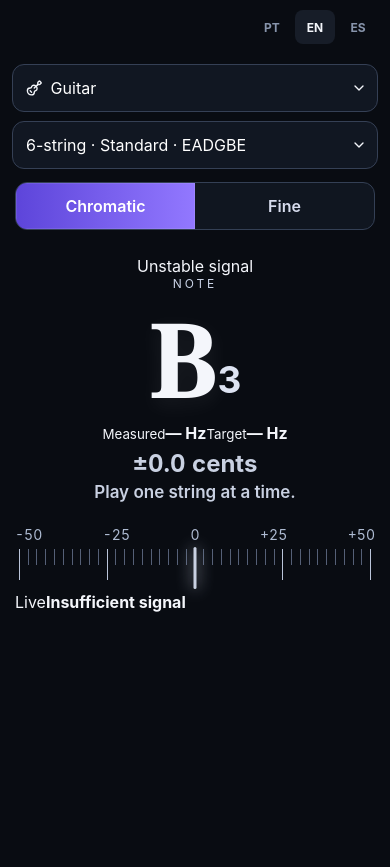
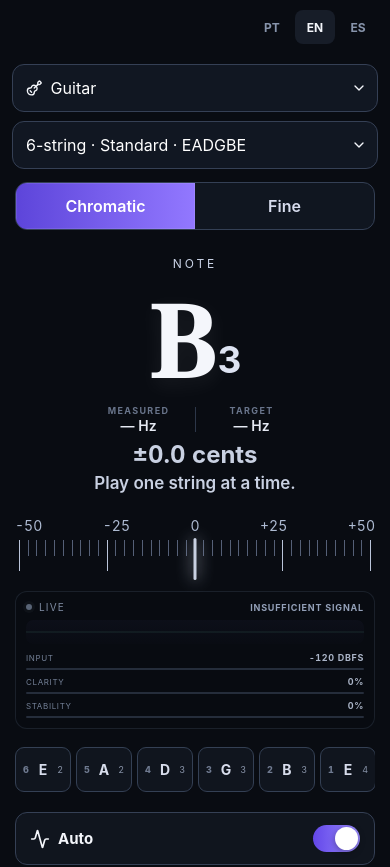
Before and after one commit to prdanielcunha/nesttuner, a React (Vite) app: page /en/ in a window 390 px wide. Shown: the top 867 px of the page. Built offline with nearby package versions, Linux system fonts and the light colour scheme.

Commit message:
feat(ui): add live pitch trace, signal telemetry and stage visualization

```diff
--- a/apps/web/src/styles.css
+++ b/apps/web/src/styles.css
@@ -50,3 +50,75 @@ button:focus-visible,select:focus-visible,input:focus-visible,a:focus-visible{ou
 }
 @media(max-width:390px){.tuner-shell{padding-left:12px;padding-right:12px}.strings{gap:5px}.strings button{font-size:13px}.mobile-context{grid-template-columns:1fr}.note>span{font-size:104px}}
 @media(prefers-reduced-motion:reduce){*,*::before,*::after{scroll-behavior:auto!important;animation:none!important;transition-duration:.001ms!important}}
+
+/* NestTuner V2 — live musical telemetry */
+.sr-only{position:absolute;width:1px;height:1px;padding:0;margin:-1px;overflow:hidden;clip:rect(0,0,0,0);white-space:nowrap;border:0}
+.frequency-pair{display:flex;align-items:center;justify-content:center;gap:18px;margin-top:2px;color:#b9c4d8;font-variant-numeric:tabular-nums}
+.frequency-pair span{display:grid;gap:1px;min-width:118px}
+.frequency-pair small{font-size:9px;text-transform:uppercase;letter-spacing:.15em;color:#69758b;font-weight:750}
+.frequency-pair b{font-size:18px;font-weight:620;color:#e5e9f2}
+.frequency-pair i{width:1px;height:25px;background:#2d3749}
+
+.live-telemetry{max-width:780px;margin:8px auto 0;padding:10px 12px 12px;border:1px solid rgba(90,105,132,.22);border-radius:12px;background:rgba(8,12,18,.42)}
+.live-head{display:flex;align-items:center;justify-content:space-between;gap:12px;margin-bottom:7px;color:#7f8ca3;font-size:10px;text-transform:uppercase;letter-spacing:.12em}
+.live-head>span{display:inline-flex;align-items:center;gap:7px}
+.live-head b{font-size:9px;color:#93a0b8;font-weight:700;letter-spacing:.09em}
+.live-dot{width:6px;height:6px;border-radius:50%;background:#596476;box-shadow:0 0 0 3px rgba(89,100,118,.08)}
+.live-dot.good{background:var(--good);box-shadow:0 0 0 3px rgba(100,221,177,.08)}
+
+.pitch-trace{position:relative;height:30px;overflow:hidden;border-radius:7px;background:linear-gradient(180deg,rgba(155,140,255,.035),rgba(155,140,255,.012))}
+.pitch-trace svg{display:block;width:100%;height:100%}
+.trace-center{stroke:rgba(100,221,177,.18);stroke-width:.8;vector-effect:non-scaling-stroke}
+.trace-line{fill:none;stroke:#9b8cff;stroke-width:1.25;vector-effect:non-scaling-stroke;stroke-linecap:round;stroke-linejoin:round;filter:drop-shadow(0 0 3px rgba(155,140,255,.35))}
+.metrics-grid{display:grid;grid-template-columns:repeat(3,minmax(0,1fr));gap:8px;margin-top:8px}
+.live-metric{min-width:0}
+.live-metric-head{display:flex;align-items:center;justify-content:space-between;gap:8px;color:#748097;font-size:9px;text-transform:uppercase;letter-spacing:.08em}
+.live-metric-head b{color:#abb5c8;font-size:9px;font-variant-numeric:tabular-nums}
+.live-meter{height:3px;margin-top:5px;overflow:hidden;border-radius:999px;background:#252d3b}
+.live-meter i{display:block;height:100%;border-radius:inherit;background:#77839a;transition:width 80ms linear}
+.live-metric.good .live-meter i{background:var(--good)}
+.live-metric.warn .live-meter i{background:var(--warn)}
+
+.strings{grid-template-columns:repeat(var(--string-count,6),minmax(54px,1fr))}
+.strings button{display:grid;grid-template-columns:auto 1fr auto;align-items:center;gap:4px;padding:0 10px;font-variant-numeric:tabular-nums}
+.strings button small{font-size:9px;color:#6f7a90;font-weight:760}
+.strings button b{font-size:14px;font-weight:700}
+.strings button span{font-size:9px;color:#8792a7}
+.strings button.active small,.strings button.active span{color:rgba(255,255,255,.66)}
+
+.diagnostics-panel{margin-top:12px;padding:12px;border:1px solid #303a4d;border-radius:10px;background:#0c1119}
+.diagnostics-title{display:flex;align-items:center;gap:8px;color:#cfd6e4;font-size:12px;font-weight:700}
+.diagnostics-grid{display:grid;grid-template-columns:1fr 1fr;gap:8px;margin-top:10px}
+.diagnostics-grid span{display:grid;gap:2px;min-width:0;padding:8px;border-radius:8px;background:#111722}
+.diagnostics-grid small{font-size:9px;text-transform:uppercase;letter-spacing:.08em;color:#6f7c92}
+.diagnostics-grid b{font-size:11px;color:#d4dbea;white-space:nowrap;overflow:hidden;text-overflow:ellipsis;font-variant-numeric:tabular-nums}
+.diagnostic-good{color:var(--good)!important}.diagnostic-warn{color:var(--warn)!important}
+.diagnostic-note{margin-top:8px;padding:8px 9px;border-radius:8px;background:rgba(241,196,119,.06);color:#cbb58b;font-size:10px;line-height:1.45}
+.mobile-advanced-panel{display:none}
+
+.stage-hz{display:flex;gap:12px;align-items:center;margin-top:10px;color:#d9dfeb;font-size:clamp(18px,2vw,28px);font-variant-numeric:tabular-nums}
+.stage-hz span{color:#758198;font-size:.72em}
+.stage-meter{position:relative;width:min(78vw,900px);height:20px;margin-top:34px;border-top:1px solid #394458}
+.stage-meter>i{position:absolute;left:50%;top:-8px;width:1px;height:16px;background:rgba(255,255,255,.45)}
+.stage-meter>b{position:absolute;top:-10px;width:4px;height:20px;border-radius:999px;background:currentColor;box-shadow:0 0 20px currentColor;transform:translateX(-50%);transition:left 70ms linear}
+.stage-strobe{width:min(78vw,900px);height:22px;margin-top:8px;border-radius:6px;background:repeating-linear-gradient(90deg,transparent 0 10px,#9b8cff 10px 12px,transparent 12px 21px);background-size:31px 100%;opacity:.9}
+.stage-strobe.right{animation:strobe-right var(--speed) linear infinite}.stage-strobe.left{animation:strobe-left var(--speed) linear infinite}.stage-strobe.still{opacity:.24}
+.stage-signal span{padding-left:8px;color:#7f8a9f;font-variant-numeric:tabular-nums}
+
+@media(max-width:900px){
+  .frequency-pair{gap:11px}.frequency-pair span{min-width:102px}.frequency-pair b{font-size:15px}
+  .live-telemetry{margin-top:8px;padding:9px 10px 10px}.pitch-trace{height:24px}.metrics-grid{gap:6px}
+  .strings{overflow-x:auto;overscroll-behavior-x:contain;scrollbar-width:none;grid-template-columns:repeat(var(--string-count,6),minmax(56px,1fr));padding-bottom:2px}
+  .strings::-webkit-scrollbar{display:none}.strings button{padding:0 7px;min-width:56px}
+  .mobile-advanced-panel{display:block;margin:14px 0 0;padding:16px;border:1px solid #2b3548;border-radius:16px;background:linear-gradient(145deg,rgba(17,22,32,.97),rgba(12,16,23,.98))}
+  .mobile-advanced-panel h2{margin:0 0 6px;font-size:16px}
+  .mobile-advanced-panel .advanced-toggle{display:none}
+  .mobile-advanced-panel .outline-primary{margin-top:14px}
+  .diagnostics-grid{grid-template-columns:1fr 1fr}
+  .stage-meter,.stage-strobe{width:min(88vw,900px)}
+}
+@media(max-width:420px){
+  .metrics-grid{grid-template-columns:1fr}.live-metric-head{font-size:8px}.live-meter{height:2px}
+  .frequency-pair span{min-width:90px}.frequency-pair b{font-size:14px}
+  .diagnostics-grid{grid-template-columns:1fr}
+}
```
